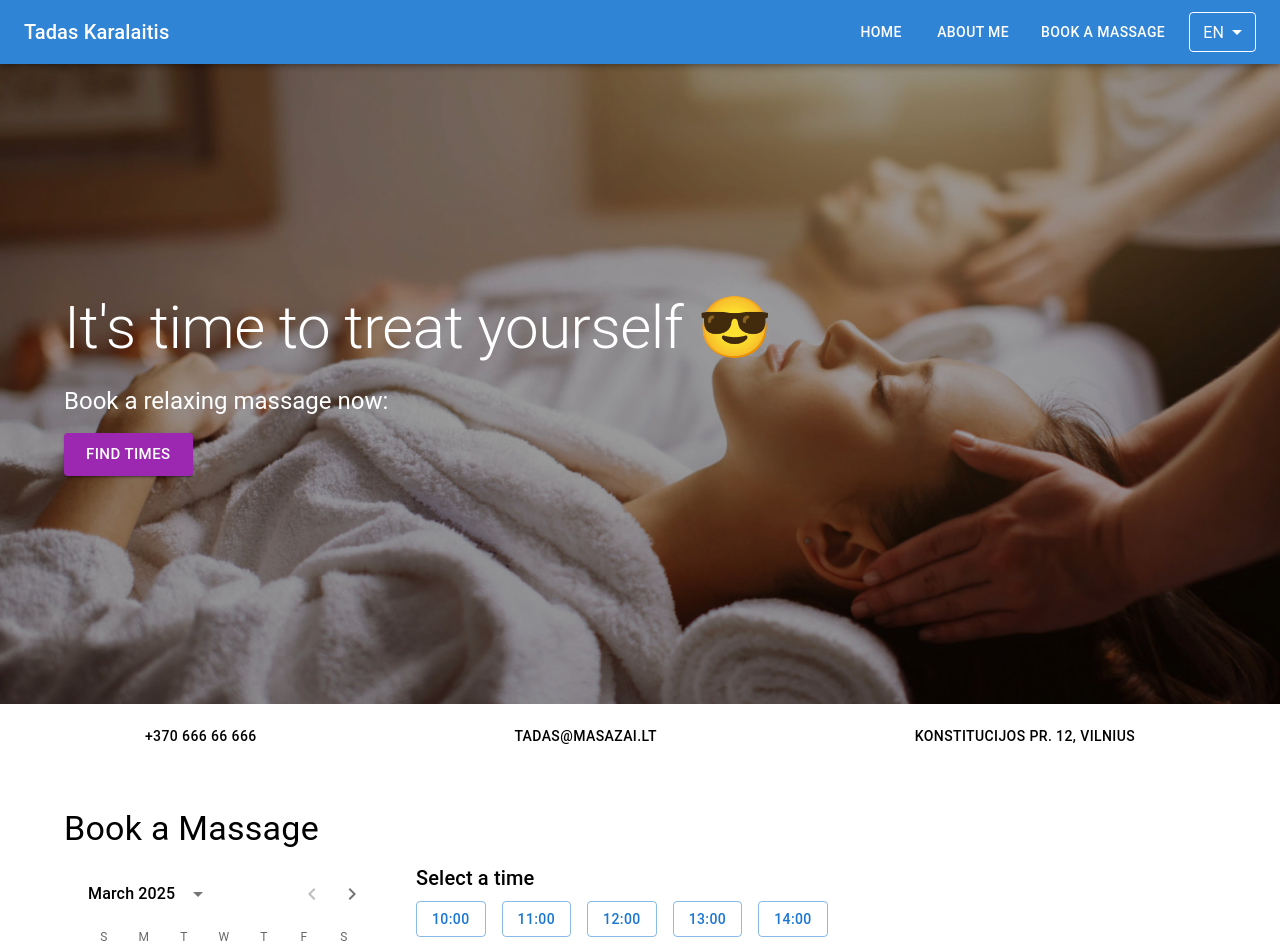
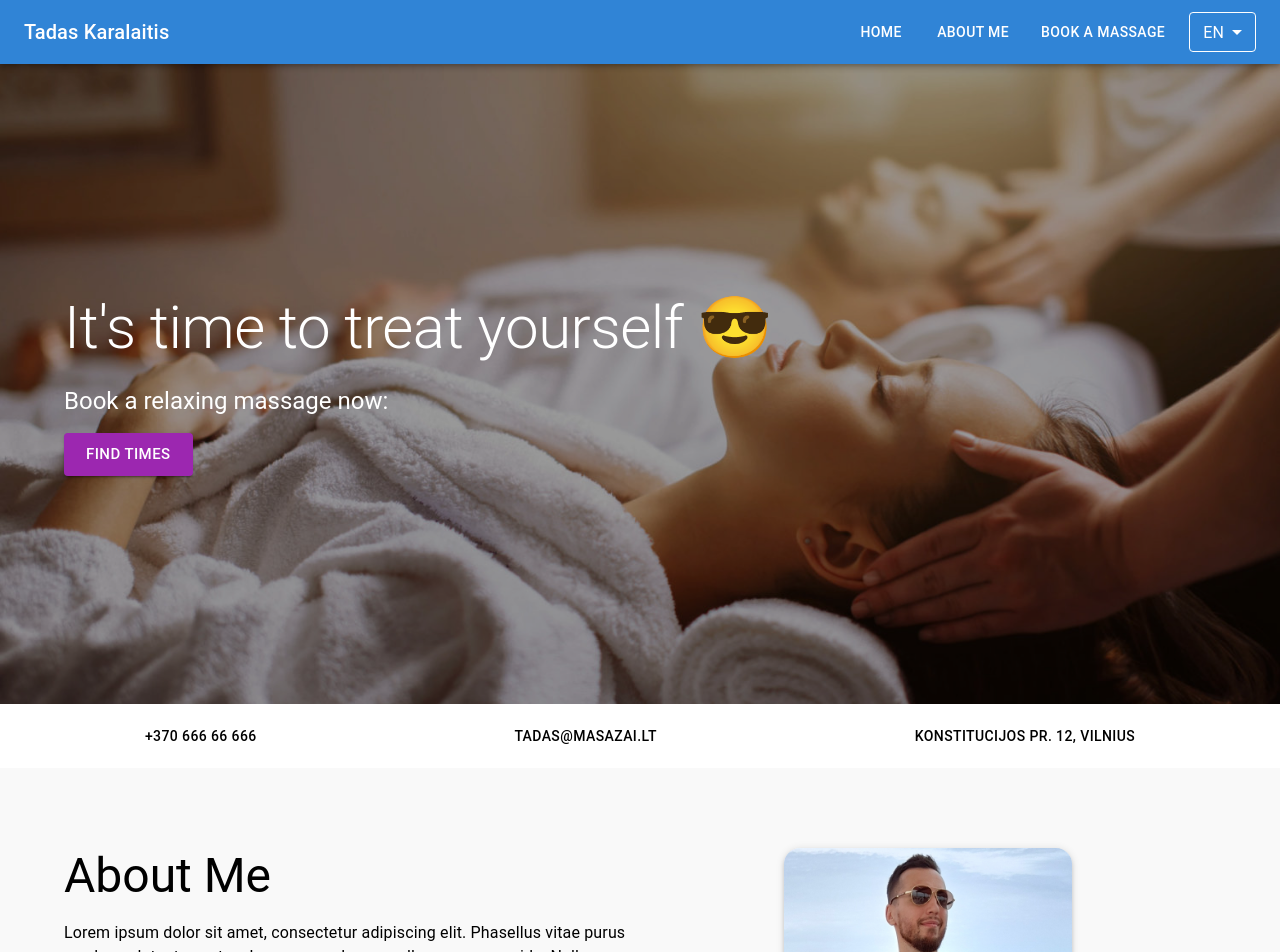
Before and after one commit to Aidas-Baublys/gedo-saitas, a React (Vite) app: page / in a window 1280 px wide. Shown: the top 952 px of the page. Built offline with nearby package versions, Linux system fonts and the light colour scheme.

Commit message:
Comment out calendar

```diff
--- a/src/App.tsx
+++ b/src/App.tsx
@@ -14,7 +14,7 @@ function App() {
         <Nav />
         <Hero />
         <Contacts />
-        <Book />
+        {/* <Book /> */}
         <About />
         <Massage />
         <Contacts />
```
